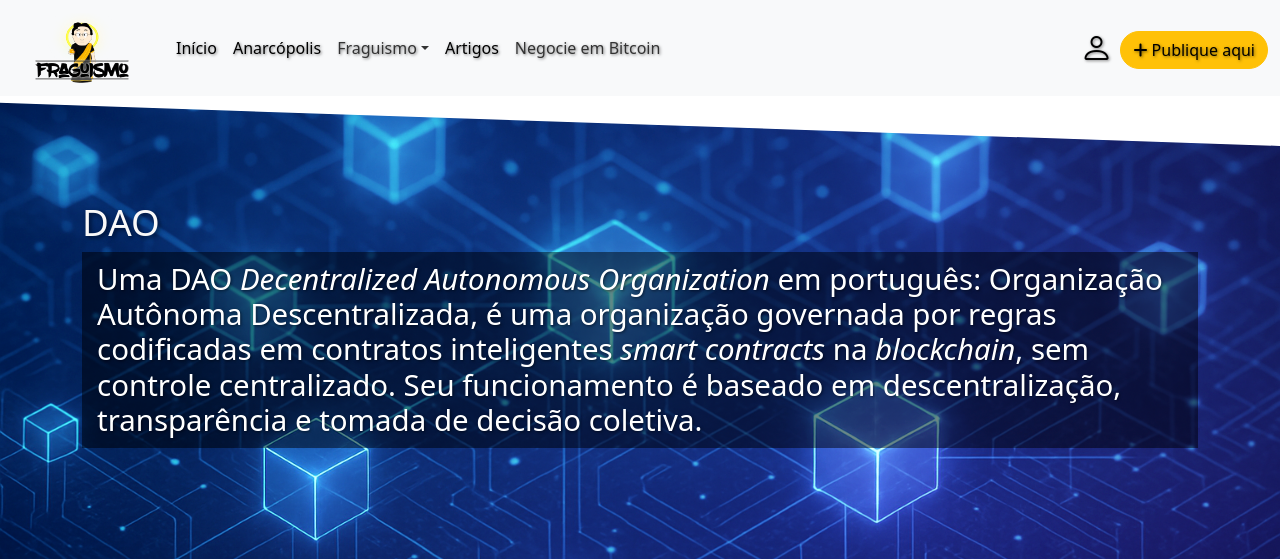
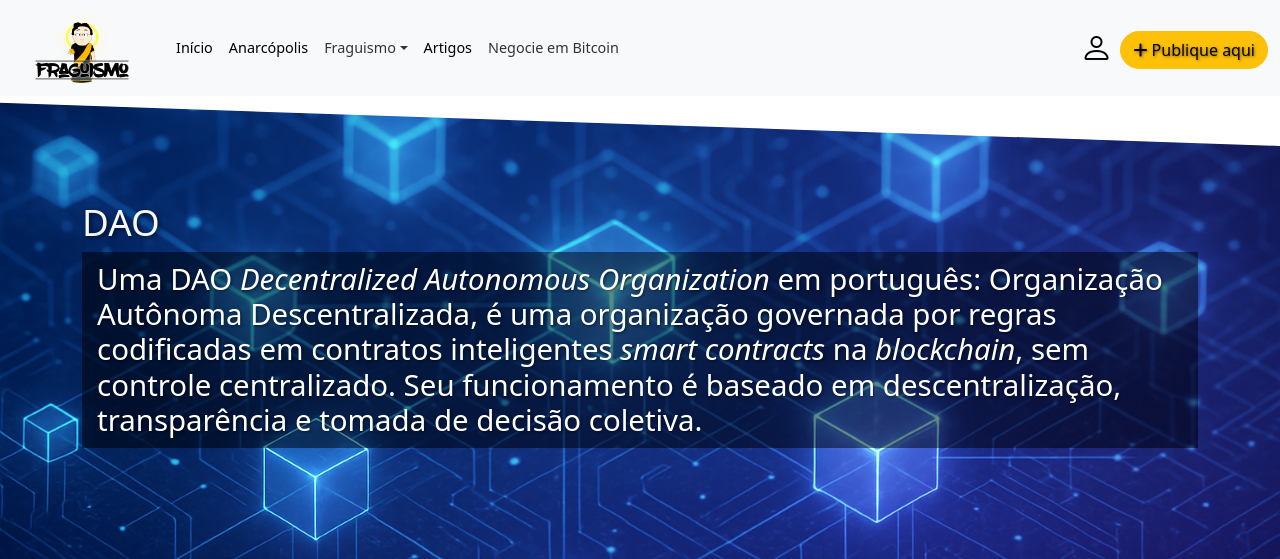
Before and after one commit to Fraguismo-org/fraguismo, a Django app: page /dao/ in a window 1280 px wide. Shown: the top 559 px of the page. Run offline with Django 4.2, Linux system fonts and the light colour scheme; some libraries are stand-ins or nearby versions; some web fonts are replaced.

Commit message:
FIX: design

```diff
--- a/site_fraguismo/static/css/components.css
+++ b/site_fraguismo/static/css/components.css
@@ -145,6 +145,14 @@ header {
     text-transform: none; /* Remove transformações */
 }
 
+li .dropdown-item, li .nav-link {
+    text-shadow: none;
+}
+
+.nav-item, .nav-link, .btn-publish {
+    font-size: clamp(0.90rem, 1vw, 1.1rem) !important;
+}
+
 .navbar-nav .nav-link:hover {
     color: #007bff; /* Cor ao passar o mouse (opcional) */
 }
```
